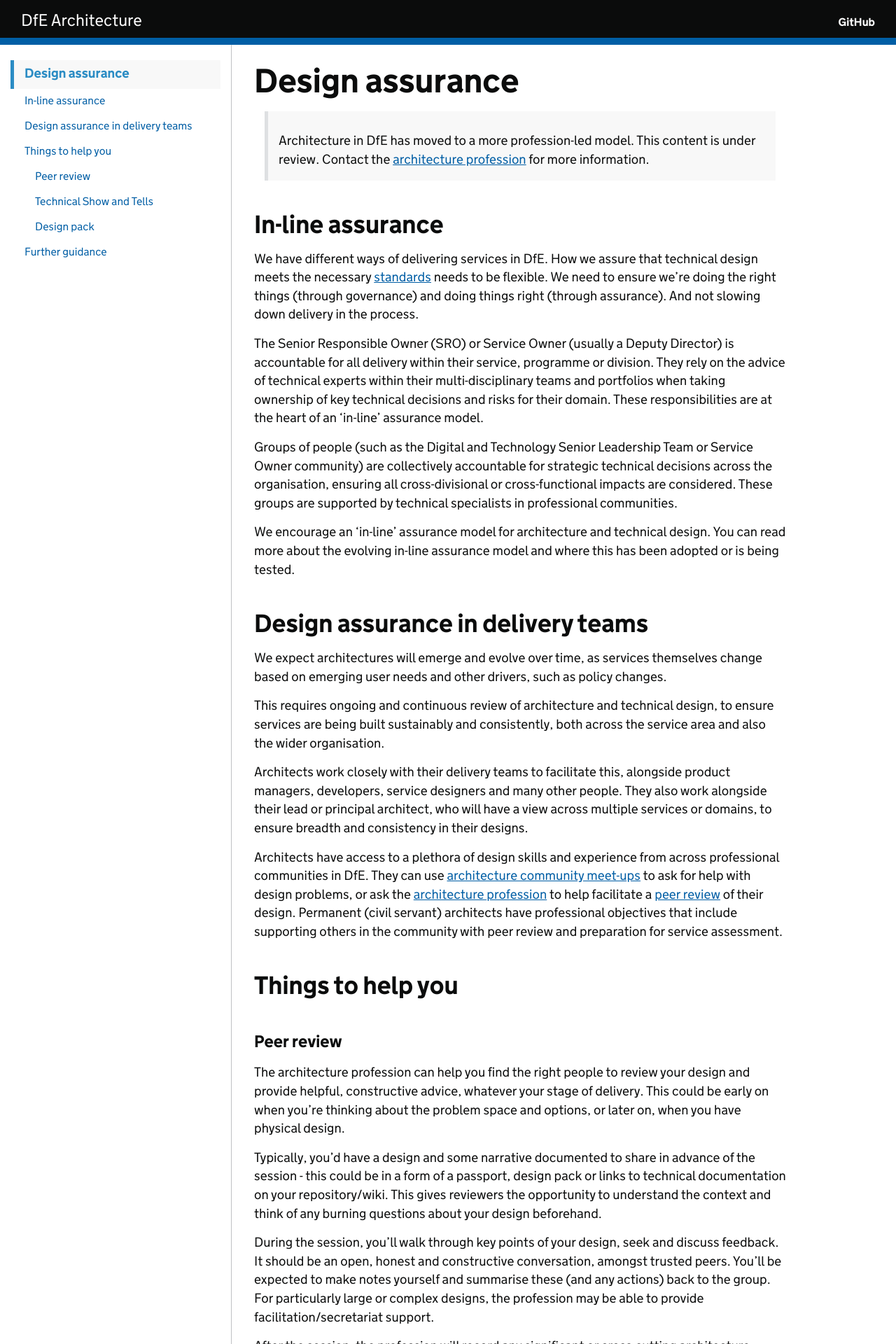
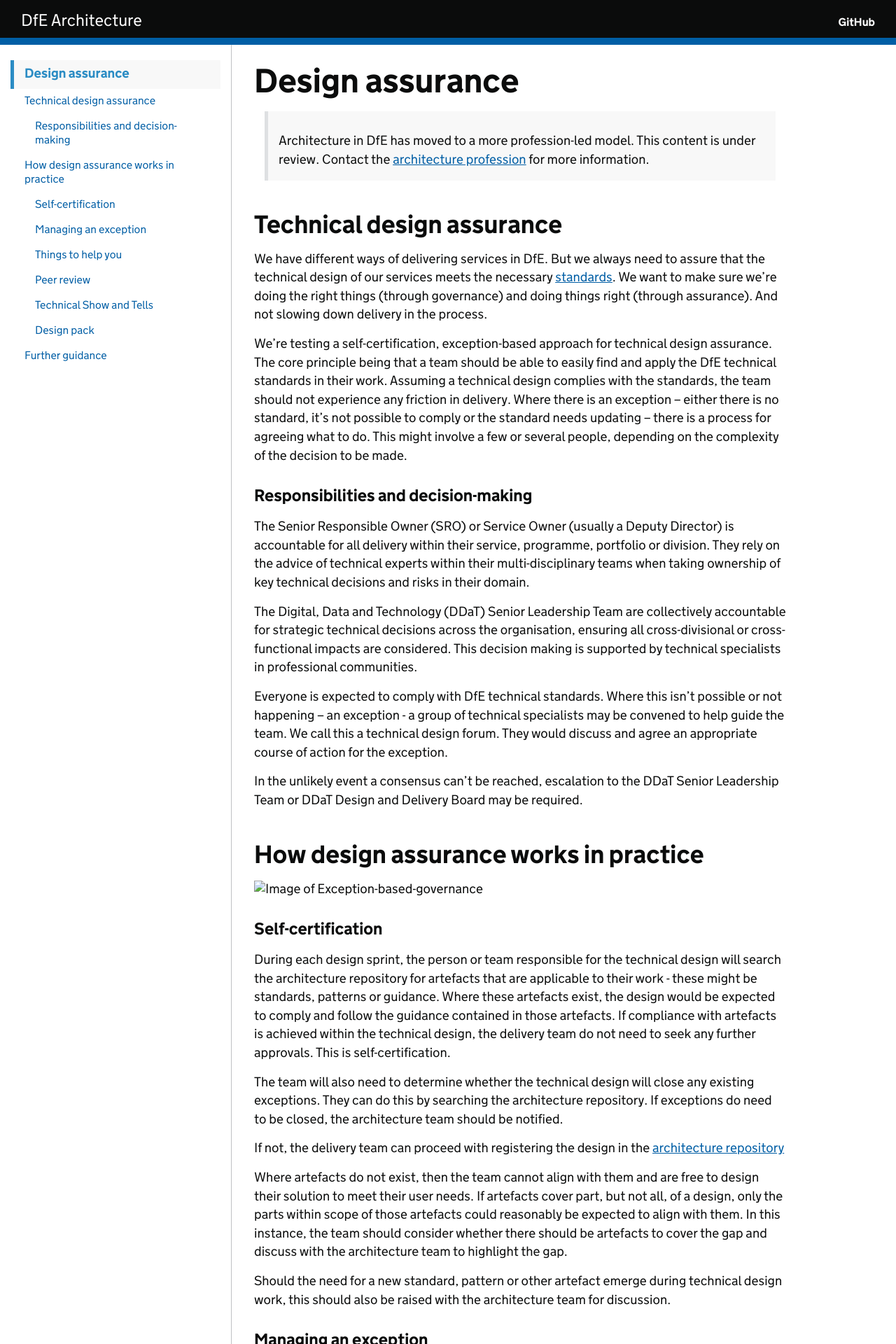
Before and after one commit to DFE-Digital/architecture, a Jekyll site: the page built from assurance/design-assurance.md, in a window 1280 px wide. Shown: the top 1920 px of the page at 70% size. Built offline with Jekyll 4.4.1, drawn with Linux system fonts in a browser that asks for light colours; our own code applies the rules of GitHub Pages for plain Markdown files; some of the changed text lies outside the part shown.

Commit message:
Design assurance page updated

```diff
--- a/assurance/design-assurance.md
+++ b/assurance/design-assurance.md
@@ -7,28 +7,77 @@ expires: 2022-07-01
 
 > Architecture in DfE has moved to a more profession-led model. This content is under review. Contact the [architecture profession](mailto:architecture.profession@education.gov.uk) for more information.
 
-## In-line assurance
+## Technical design assurance
 
-We have different ways of delivering services in DfE. How we assure that technical design meets the necessary [standards](../../standards/architecture-standards) needs to be flexible.
-We need to ensure we're doing the right things (through governance) and doing things right (through assurance). And not slowing down delivery in the process.
+We have different ways of delivering services in DfE. But we always need to assure that the technical design of our services meets the necessary [standards](../../standards/architecture-standards).
+We want to make sure we're doing the right things (through governance) and doing things right (through assurance). And not slowing down delivery in the process.
 
-The Senior Responsible Owner (SRO) or Service Owner (usually a Deputy Director) is accountable for all delivery within their service, programme or division. They rely on the advice of technical experts within their multi-disciplinary teams and portfolios when taking ownership of key technical decisions and risks for their domain. These responsibilities are at the heart of an 'in-line' assurance model.
+We’re testing a self-certification, exception-based approach for technical design assurance. The core principle being that a team should be able to easily find and apply the DfE technical standards in their work. Assuming a technical design complies with the standards, the team should not experience any friction in delivery.
+Where there is an exception – either there is no standard, it’s not possible to comply or the standard needs updating – there is a process for agreeing what to do. This might involve a few or several people, depending on the complexity of the decision to be made.
 
-Groups of people (such as the Digital and Technology Senior Leadership Team or Service Owner community) are collectively accountable for strategic technical decisions across the organisation, ensuring all cross-divisional or cross-functional impacts are considered. These groups are supported by technical specialists in professional communities.
+### Responsibilities and decision-making
 
-We encourage an 'in-line' assurance model for architecture and technical design. You can read more about the evolving in-line assurance model and where this has been adopted or is being tested.
+The Senior Responsible Owner (SRO) or Service Owner (usually a Deputy Director) is accountable for all delivery within their service, programme, portfolio or division. They rely on the advice of technical experts within their multi-disciplinary teams when taking ownership of key technical decisions and risks in their domain.
 
-## Design assurance in delivery teams
+The Digital, Data and Technology (DDaT) Senior Leadership Team are collectively accountable for strategic technical decisions across the organisation, ensuring all cross-divisional or cross-functional impacts are considered. This decision making is supported by technical specialists in professional communities.
 
-We expect architectures will emerge and evolve over time, as services themselves change based on emerging user needs and other drivers, such as policy changes.
+Everyone is expected to comply with DfE technical standards. Where this isn’t possible or not happening – an exception - a group of technical specialists may be convened to help guide the team. We call this a technical design forum. They would discuss and agree an appropriate course of action for the exception.
 
-This requires ongoing and continuous review of architecture and technical design, to ensure services are being built sustainably and consistently, both across the service area and also the wider organisation.
+In the unlikely event a consensus can’t be reached, escalation to the DDaT Senior Leadership Team or DDaT Design and Delivery Board may be required.
 
-Architects work closely with their delivery teams to facilitate this, alongside product managers, developers, service designers and many other people. They also work alongside their lead or principal architect, who will have a view across multiple services or domains, to ensure breadth and consistency in their designs.
 
-Architects have access to a plethora of design skills and experience from across professional communities in DfE. They can use [architecture community meet-ups](../../capability/architecture-capability-framework/#community) to ask for help with design problems, or ask the [architecture profession](mailto:architecture.profession@education.gov.uk) to help facilitate a [peer review](#peer-review) of their design. Permanent (civil servant) architects have professional objectives that include supporting others in the community with peer review and preparation for service assessment.
+## How design assurance works in practice
 
-## Things to help you
+![Image of Exception-based-governance](../images/Exception-based-governance.png)
+
+### Self-certification
+
+During each design sprint, the person or team responsible for the technical design will search the architecture repository for artefacts that are applicable to their work - these might be standards, patterns or guidance. Where these artefacts exist, the design would be expected to comply and follow the guidance contained in those artefacts. If compliance with artefacts is achieved within the technical design, the delivery team do not need to seek any further approvals. This is self-certification.
+
+The team will also need to determine whether the technical design will close any existing exceptions. They can do this by searching the architecture repository. If exceptions do need to be closed, the architecture team should be notified.
+
+If not, the delivery team can proceed with registering the design in the [architecture repository](https://educationgovuk.sharepoint.com/sites/gp/artefacts/Forms/AllItems.aspx)
+
+Where artefacts do not exist, then the team cannot align with them and are free to design their solution to meet their user needs. If artefacts cover part, but not all, of a design, only the parts within scope of those artefacts could reasonably be expected to align with them. In this instance, the team should consider whether there should be artefacts to cover the gap and discuss with the architecture team to highlight the gap.
+
+Should the need for a new standard, pattern or other artefact emerge during technical design work, this should also be raised with the architecture team for discussion.
+
+### Managing an exception
+
+Where compliance with one or more artefacts cannot be achieved, then an exception should be discussed with the architecture team before proceeding with the delivery of the design.
+This can result in a number of outcomes, depending on the nature of the exemption:
+
+**Minor exceptions**
+
+Where there is a short-term reason not to comply with a standard, or a pre-existing design precludes compliance, this should be discussed with the architecture team.
+
+Considering the nature if the non-compliance and options for how and when the design could be made to comply would likely result in a temporary exemption. This will include conditions for the exemption - typically,the agreed timescales in which compliance may be achieved, how it would be monitored, or further exemption sought. For example, a pre-existing platform choice may be granted exception for a solution or service until it is next due for contract renewal.
+
+**Artefact challenge**
+
+Where the artefact is considered overly limiting on the design, so intentional non-compliance is likely, the design and reasoning should be discussed with the architecture team. They will consider any concerns and investigate whether the artefact is still appropriate, establishing if it needs updating or replacing.
+
+A temporary exemption may be applied whilst the artefact is reviewed, but this will always carry a constraint that the team will need to align with the updated artefact within a prescribed period of time (regardless of whether the artefact is changed or not as part of the review).
+
+**Major exception**
+
+Where non-compliance is more significant or complex, the architecture team will arrange a review, at pace, pulling in a range of SMEs and perspectives to ascertain whether an exception is possible and the conditions that would be applied.
+
+**Exemption review**
+
+In all exemption cases, there will be a timeframe agreed to reach compliance, in which the delivery team will need to review the exemption and update their design. If the design then complies, then it will need to be registered in the architecture repository, once agreed with the architecture team.
+
+**Where a decision can't be made**
+
+In all cases where the delivery team wish to dispute the terms of an exception or the appropriateness of any specific artefact, and consensus cannot be reached by a technical design forum, then an escalation process is available.
+This will be facilitated by the architecture team, who will escalate to a group of nominated Deputy Directors from the DDaT Senior Leadership Team.
+If a consensus cannot be achieved at this level, the dispute will be escalated to the Design and Delivery Board for review and decision
+
+### Things to help you
+
+Architects and teams have access to a plethora of design skills and experience from across professional communities in DfE.
+
+You may find it helpful to ask for help with design problems or run a technical show and tell at an architecture community meet-up. You can also ask the architecture team to help facilitate a peer review of your design
 
 <a name="peer-review"></a>
 ### Peer review
@@ -51,18 +100,12 @@ Contact the [architecture profession](mailto:architecture.profession@education.g
 
 ### Design pack
 
-> These templates and examples require some re-work, to reflect our profession-led model for architecture, but they can still be used as a guide
+> These templates and examples are no longer in use; however, they do provide some guidance and may help you in developing your design
 
 - [Design pack, with example diagrams](../documents/design-pack.docx)
 - [Design pack, text only](../documents/design-pack-just-text.docx)
 
-These templates can be used as a guide when creating a design. Whether various elements are applicable will vary dependent on your particular circumstances, so treat these templates as a set of helpful things to consider as you draft your design. Of course, you're very welcome to use the document format as it stands, but many architects will want to replicate elements in their own service wikis and repositories.
-
-Broadly, a design pack provides an overview of the scope, deliverables and complexities of implementing change in a service landscape. It should provide enough information for all interested or required parties to understand the architecture and design changes needed and any new or improved functionality that the change will deliver. It should be useful in any delivery context, be that a digital, data or technology service.
-
-Above all, a design pack should move the design process forward, enabling effective review and assurance of impending change. It should be a living, breathing artefact that is continually updated by the project or service team, in collaboration with a lead architect.
-
-It is important to remember that this document should be used as a guide and adapted as necessary.
+These templates can be used as a guide when creating a design. Whether various elements are applicable will vary dependent on your particular circumstances, so treat these templates as a set of helpful things to consider as you draft your design.
 
 ## Further guidance
 
```
Also changed, not shown: images/Exception-based-governance.png (added).
